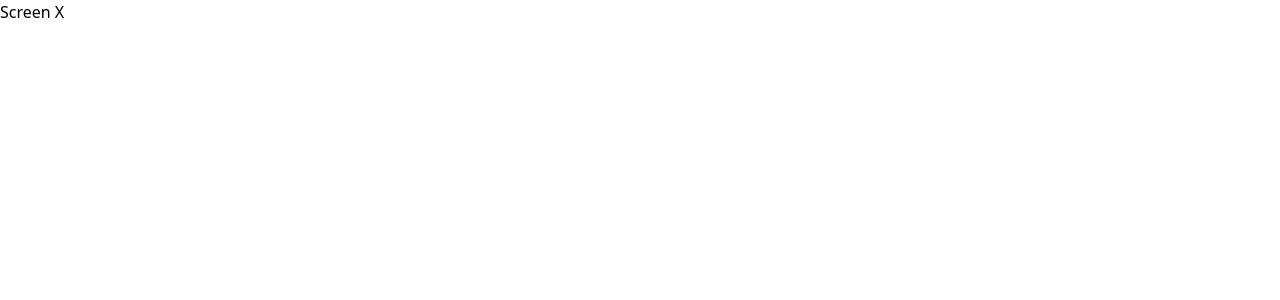
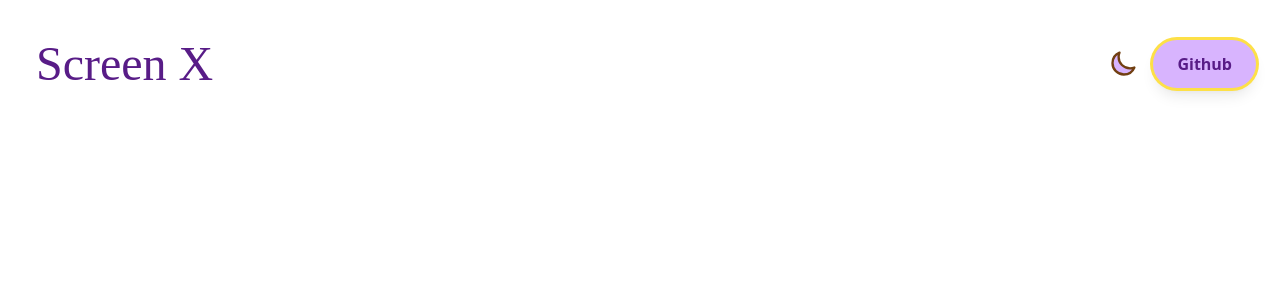
Before and after one commit to real-tea/ScreenX, a Next.js app: page / in a window 1280 px wide. Shown: the top 300 px of the page. Built offline with nearby package versions, Linux system fonts and the light colour scheme; a web font is replaced by a local one.

Commit message:
header completed

```diff
--- a/components/Header.jsx
+++ b/components/Header.jsx
@@ -1,14 +1,41 @@
-import {useState } from 'react'
+import {useState } from 'react';
+import { SunIcon , MoonIcon , ArrowTopRightOnSquareIcon} from '@heroicons/react/24/outline';
 
 const Header = () => {
 
     const [ isDarkMode , setIsDarkMode ] = useState(false); //darkMode State
 
+    const ChangeTheme=()=>{
+      alert(isDarkMode);
+    }
+
   return (
-    <div>
-        <span>
-            <p>Screen X</p>
+    <div className="w-full flex items-center relative justify-between p-6 text-yellow-900 dark:text-yellow-300">
+        <span className="flex items-center">
+            <p className = "text-2xl sm:text-5xl font-medium text-purple-900 cursive rounded-md px-3 py-4 ">
+            Screen X
+            </p>
         </span>
+
+        {/* Dark Mode Button */}
+        <div className="absolute right-6 flex">
+          <button
+          className="active:scale-50 transition-transform ease-in-out outline-none sm:mr-4"
+          onClick={ChangeTheme}>
+          {isDarkMode? (
+            <SunIcon className="w-7 stroke-[2] mr-0.5"/>
+          ) : (
+            <MoonIcon className="w-7 stroke-[2] fill-purple-300"/>
+          )}
+
+          </button>
+
+          <a href="www.github.com/real-tea"
+             className="flex justify-center items-center p-3 px-6 bg-purple-300 text-purple-900 font-bold rounded-full shadow-lg hover:shadow-yellow-300/30 sm:hover:scale-[1.02] transition-all ease-in-out duration-100 scale-75 -mr-6 md:mr-0 sm:scale-100 outline-none ring ring-yellow-300 dark:ring-0"
+             target="_blank">
+            Github
+          </a>
+        </div>
     </div>
   )
 }
```
